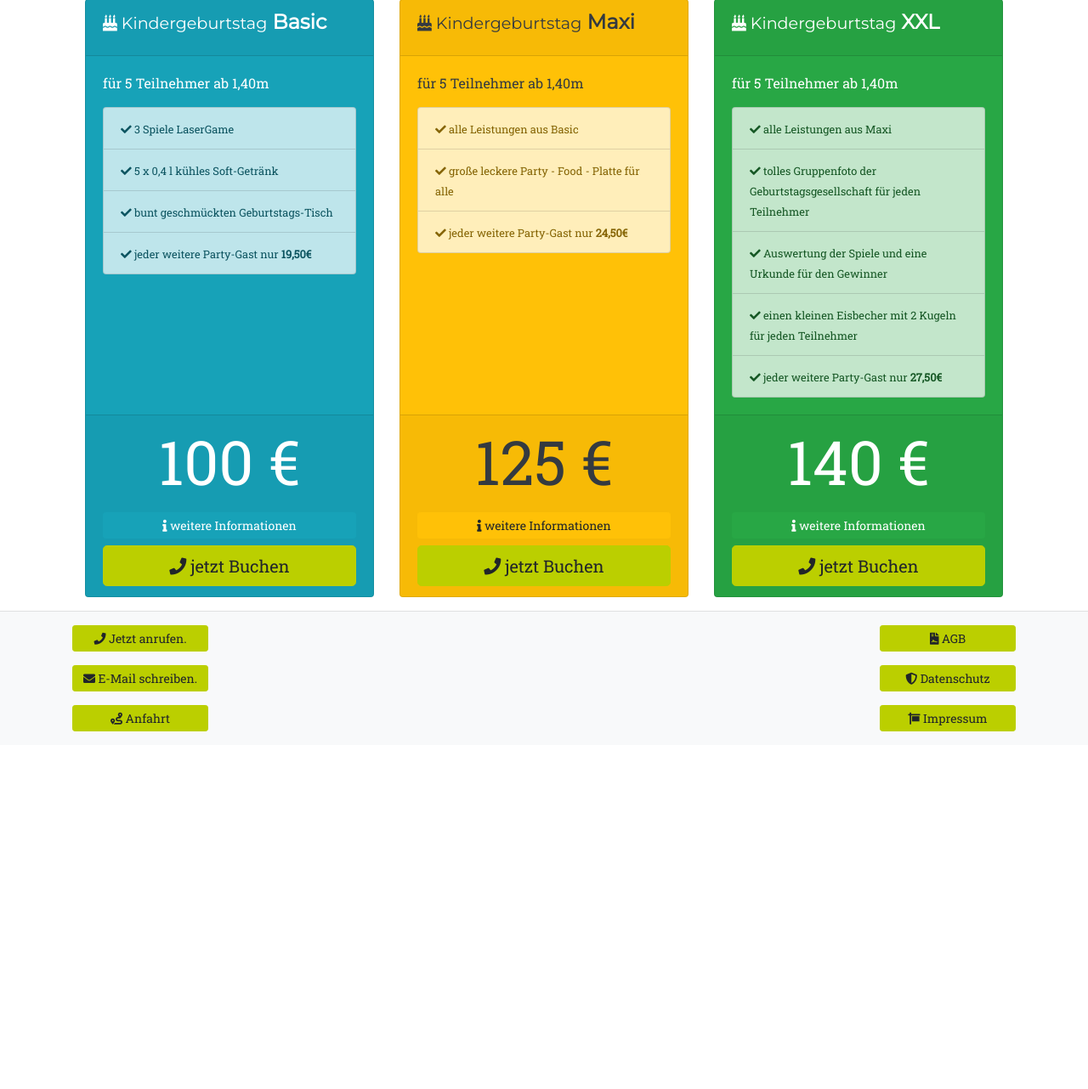
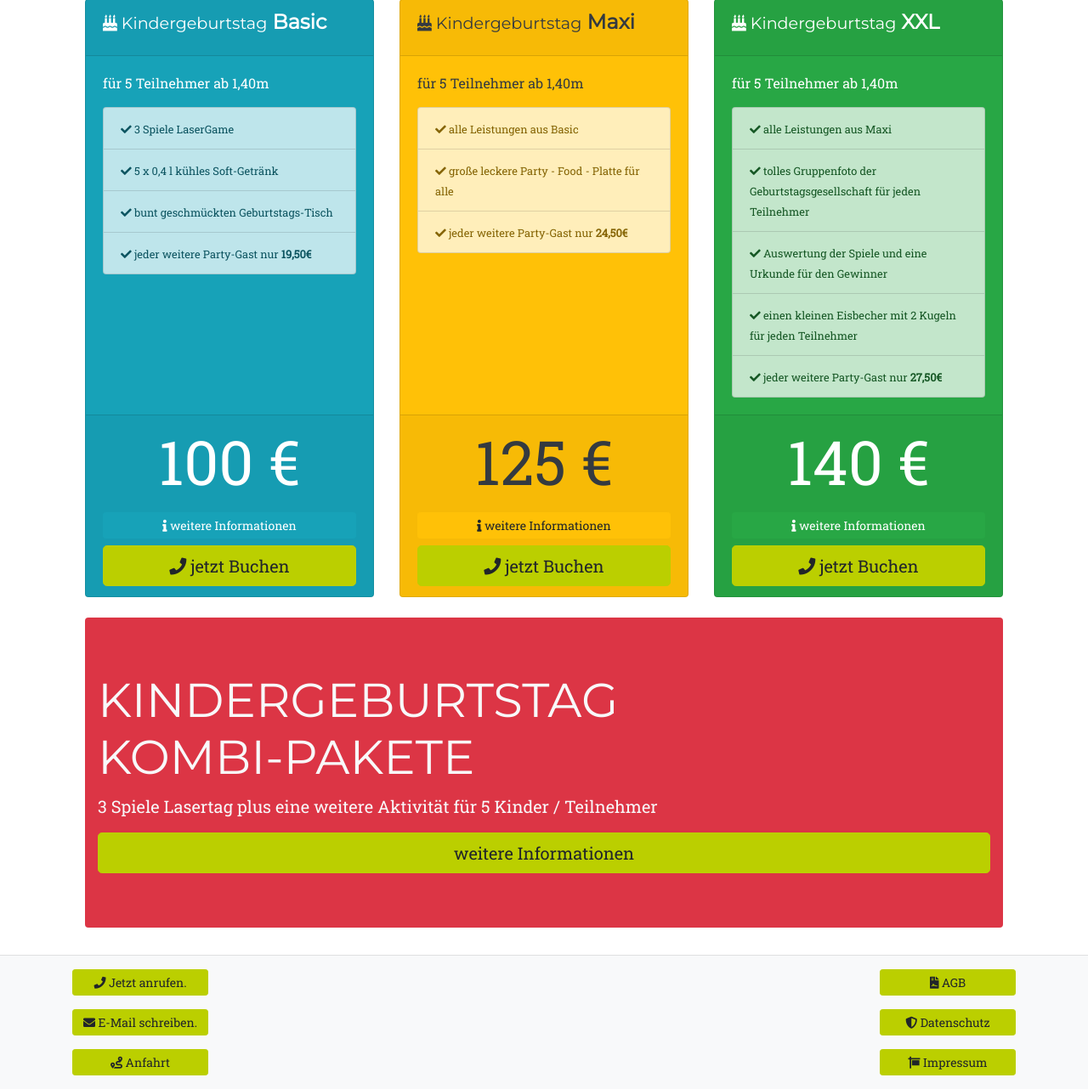
Before and after one commit to Rivagroup/lgc-website, a CodeIgniter app: page /database/kindergeburtstag in a window 1280 px wide. Shown: the part 81-1363 px from the top of the page at 85% size. Before the commit the page ends 942 px from the top, so only its background shows below. Run offline with CodeIgniter, Linux system fonts and the light colour scheme; some libraries are stand-ins or nearby versions.

Commit message:
crossmarketing combo packets

```diff
--- a/application/views/kindergeburtstag/overview.php
+++ b/application/views/kindergeburtstag/overview.php
@@ -64,4 +64,11 @@
             </div>
         </div>
     </div>
+    <div class="jumbotron jumbotron-fluid mt-4 rounded bg-danger text-light">
+        <div class="container">
+            <h1 class="display-4">KINDERGEBURTSTAG<br/>KOMBI-PAKETE</h1>
+            <p class="lead">3 Spiele Lasertag plus eine weitere Aktivität für 5 Kinder / Teilnehmer</p>
+            <a href="https://spielcenter-chemnitz.de/kombi/#lasertag" target="_blank" class="btn btn-lg btn-block btn-primary" role="button">weitere Informationen</a>
+        </div>
+    </div>
 </div>
```
